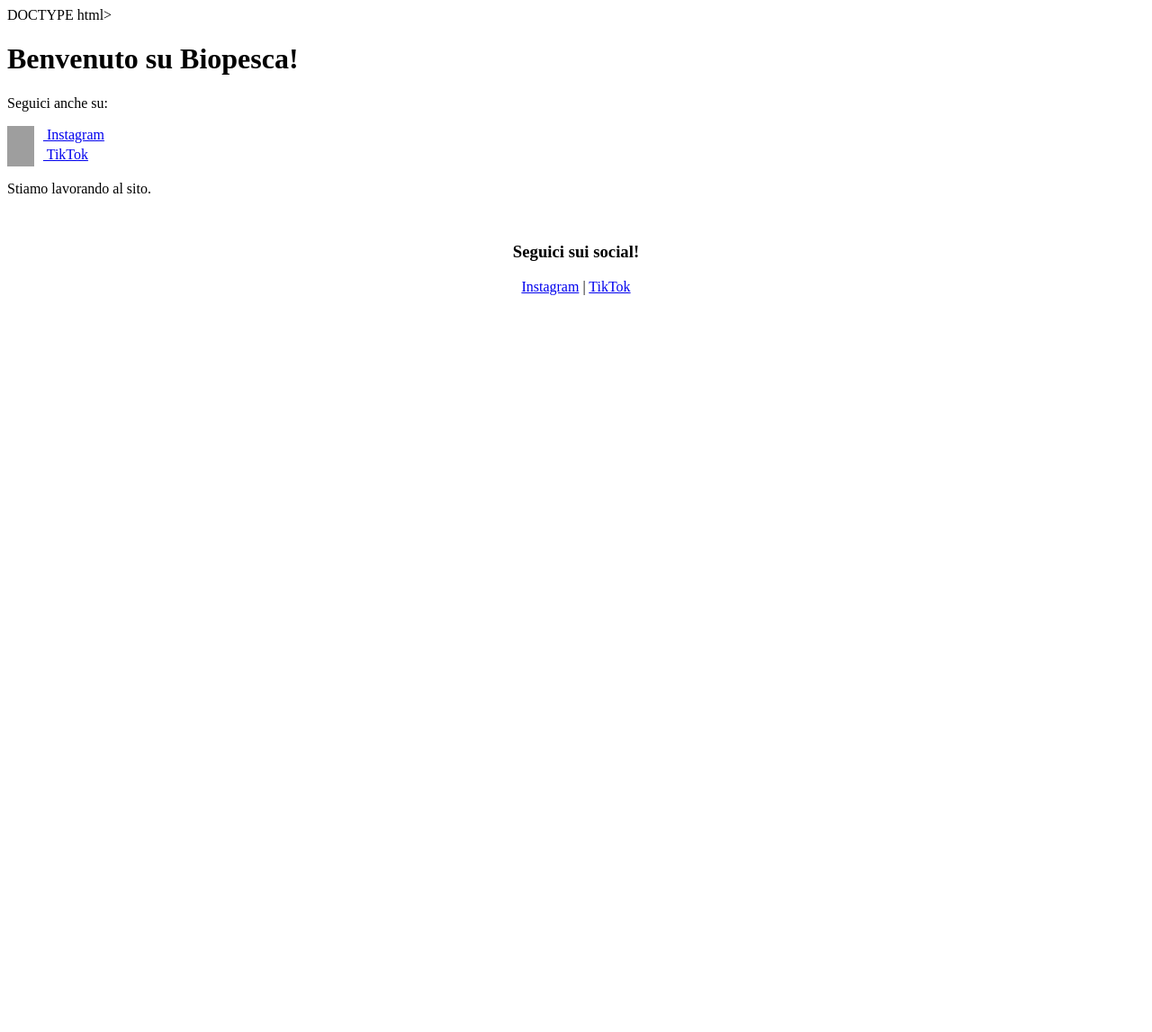
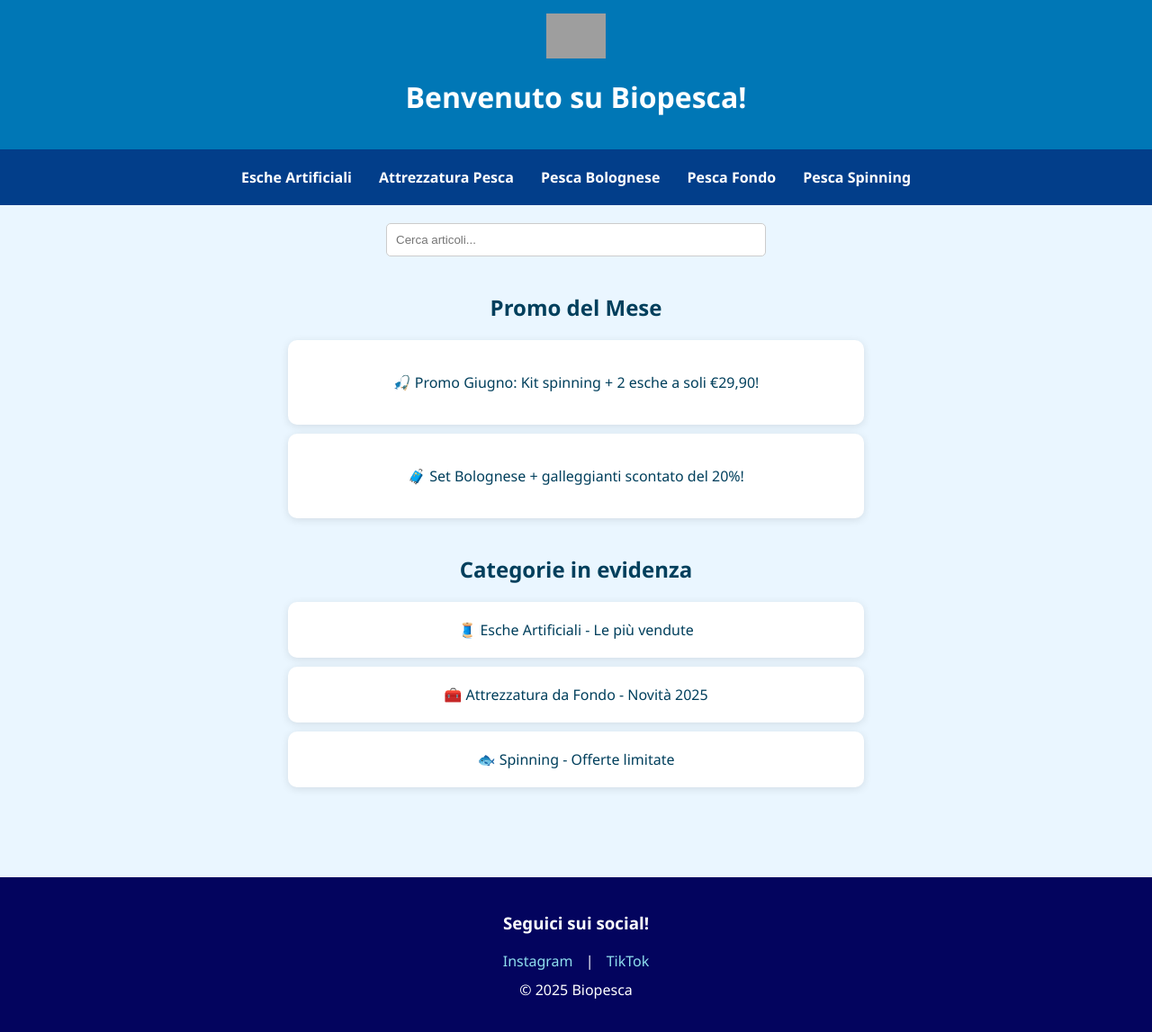
Before and after one commit to biopesca/biopesca-shop, a plain HTML site: page index.html in a window 1280 px wide. Shown: the whole page at 90% size. Before the commit the page ends 800 px from the top, so only its background shows below. Drawn offline with Linux system fonts and the light colour scheme; grey boxes are pictures that could not be loaded.

Commit message:
Update index.html

```diff
--- a/index.html
+++ b/index.html
@@ -1,29 +1,141 @@
-DOCTYPE html>
-<html>
+<!DOCTYPE html>
+<html lang="it">
   <head>
-    <title>Biopesca</title>
+    <meta charset="UTF-8" />
+    <meta name="viewport" content="width=device-width, initial-scale=1.0" />
+    <title>Biopesca - Shop di pesca</title>
+    <style>
+      body {
+        margin: 0;
+        font-family: 'Segoe UI', sans-serif;
+        background: #eaf6ff;
+        color: #003f5c;
+      }
+
+      header {
+        background-color: #0077b6;
+        color: white;
+        padding: 15px;
+        text-align: center;
+      }
+
+      nav {
+        background-color: #023e8a;
+        display: flex;
+        flex-wrap: wrap;
+        justify-content: center;
+        padding: 10px 0;
+      }
+
+      nav a {
+        color: white;
+        margin: 10px 15px;
+        text-decoration: none;
+        font-weight: bold;
+      }
+
+      nav a:hover {
+        text-decoration: underline;
+      }
+
+      .container {
+        padding: 20px;
+        text-align: center;
+      }
+
+      .promo, .categorie {
+        margin: 40px 0;
+      }
+
+      .box {
+        background: white;
+        padding: 20px;
+        border-radius: 10px;
+        margin: 10px auto;
+        max-width: 600px;
+        box-shadow: 0 2px 10px rgba(0, 0, 0, 0.1);
+      }
+
+      footer {
+        background: #03045e;
+        color: white;
+        padding: 20px;
+        text-align: center;
+        margin-top: 40px;
+      }
+
+      footer a {
+        color: #90e0ef;
+        margin: 0 10px;
+        text-decoration: none;
+      }
+
+      img.logo {
+        max-height: 50px;
+        vertical-align: middle;
+      }
+
+      .search-box input {
+        padding: 10px;
+        width: 60%;
+        max-width: 400px;
+        border-radius: 5px;
+        border: 1px solid #ccc;
+      }
+
+      @media (max-width: 600px) {
+        nav {
+          flex-direction: column;
+        }
+
+        .search-box input {
+          width: 90%;
+        }
+      }
+    </style>
   </head>
   <body>
-    <h1>Benvenuto su Biopesca!</h1>
-    <div style="margin-top: 20px;">
-  <p>Seguici anche su:</p>
-  <a href="https://www.instagram.com/biopesca_?igsh=a2xiOG9uOXB2Z2h4&utm_source=qr" target="_blank">
-    <img src="https://upload.wikimedia.org/wikipedia/commons/a/a5/Instagram_icon.png" alt="Instagram" width="30" style="vertical-align: middle; margin-right: 10px;">
-    Instagram
-  </a>
-  <br>
-  <a href="https://www.tiktok.com/@biopesca_?_t=ZN-8xXQMKYzrni&_r=1" target="_blank">
-    <img src="https://upload.wikimedia.org/wikipedia/commons/0/0a/TikTok_icon.png" alt="TikTok" width="30" style="vertical-align: middle; margin-right: 10px;">
-    TikTok
-  </a>
-</div>
+    <header>
+      <img src="https://upload.wikimedia.org/wikipedia/commons/a/a7/Logo_Sea_fishing_vector.svg" alt="Logo Biopesca" class="logo" />
+      <h1>Benvenuto su Biopesca!</h1>
+    </header>
 
-    <p>Stiamo lavorando al sito.</p>
+    <nav>
+      <a href="#">Esche Artificiali</a>
+      <a href="#">Attrezzatura Pesca</a>
+      <a href="#">Pesca Bolognese</a>
+      <a href="#">Pesca Fondo</a>
+      <a href="#">Pesca Spinning</a>
+    </nav>
+
+    <div class="container">
+      <div class="search-box">
+        <input type="text" placeholder="Cerca articoli..." />
+      </div>
+
+      <div class="promo">
+        <h2>Promo del Mese</h2>
+        <div class="box">
+          <p>🎣 Promo Giugno: Kit spinning + 2 esche a soli €29,90!</p>
+        </div>
+        <div class="box">
+          <p>🧳 Set Bolognese + galleggianti scontato del 20%!</p>
+        </div>
+      </div>
+
+      <div class="categorie">
+        <h2>Categorie in evidenza</h2>
+        <div class="box">🧵 Esche Artificiali - Le più vendute</div>
+        <div class="box">🧰 Attrezzatura da Fondo - Novità 2025</div>
+        <div class="box">🐟 Spinning - Offerte limitate</div>
+      </div>
+    </div>
+
+    <footer>
+      <h3>Seguici sui social!</h3>
+      <a href="https://www.instagram.com/biopesca_?igsh=a2xiOG9uOXB2Z2h4&utm_source=qr" target="_blank">Instagram</a> |
+      <a href="https://www.tiktok.com/@biopesca_?_t=ZN-8xXQMKYzrni&_r=1" target="_blank">TikTok</a>
+      <p style="margin-top: 10px;">© 2025 Biopesca</p>
+    </footer>
   </body>
 </html>
-<!-- Aggiungi questo ad esempio alla fine del <body> -->
-<footer style="text-align:center; margin-top:50px;">
-  <h3>Seguici sui social!</h3>
-  <a href="https://www.instagram.com/biopesca_?igsh=a2xiOG9uOXB2Z2h4&utm_source=qr" target="_blank">Instagram</a> |
-  <a href="https://www.tiktok.com/@biopesca_?_t=ZN-8xXQMKYzrni&_r=1" target="_blank">TikTok</a>
-</footer>
```
